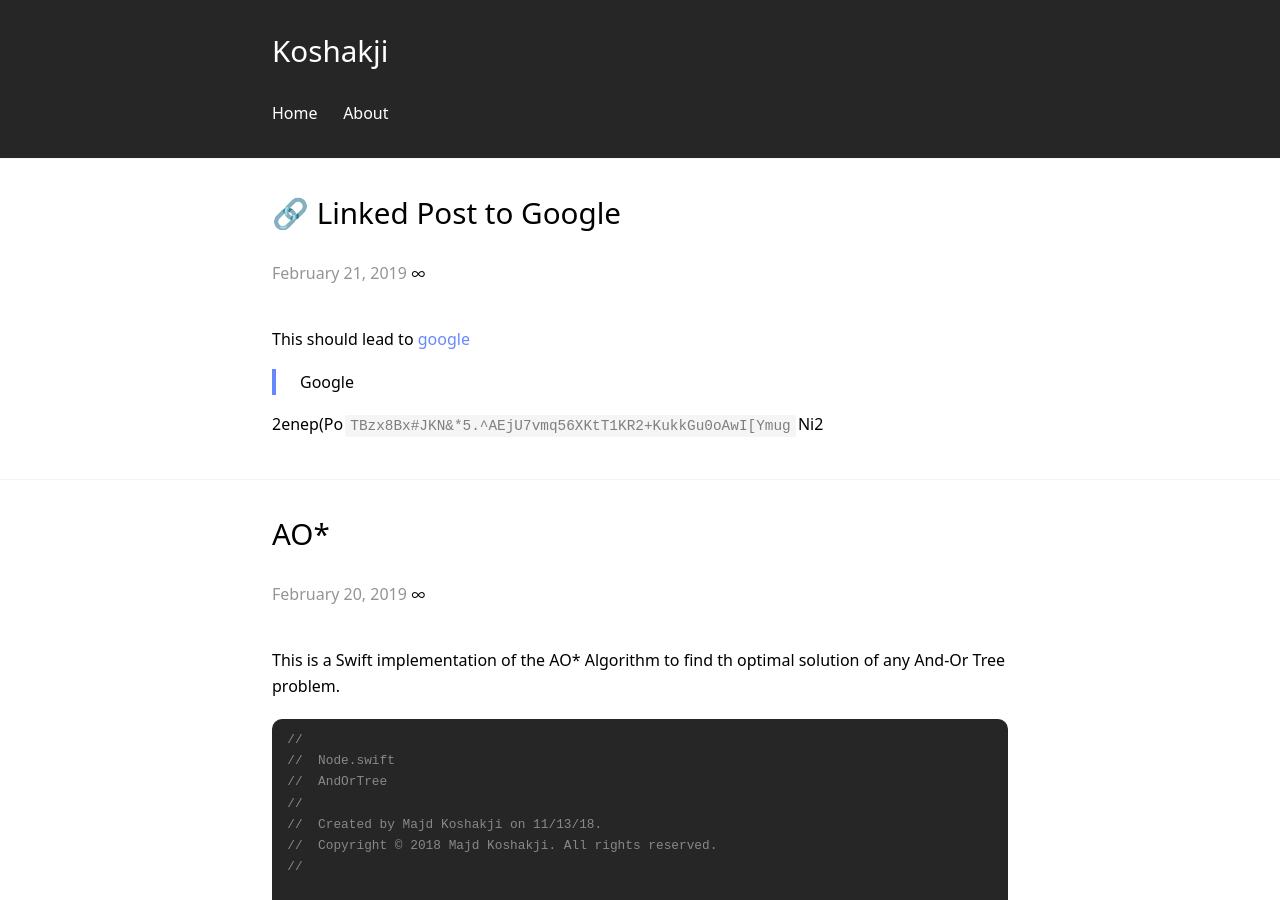
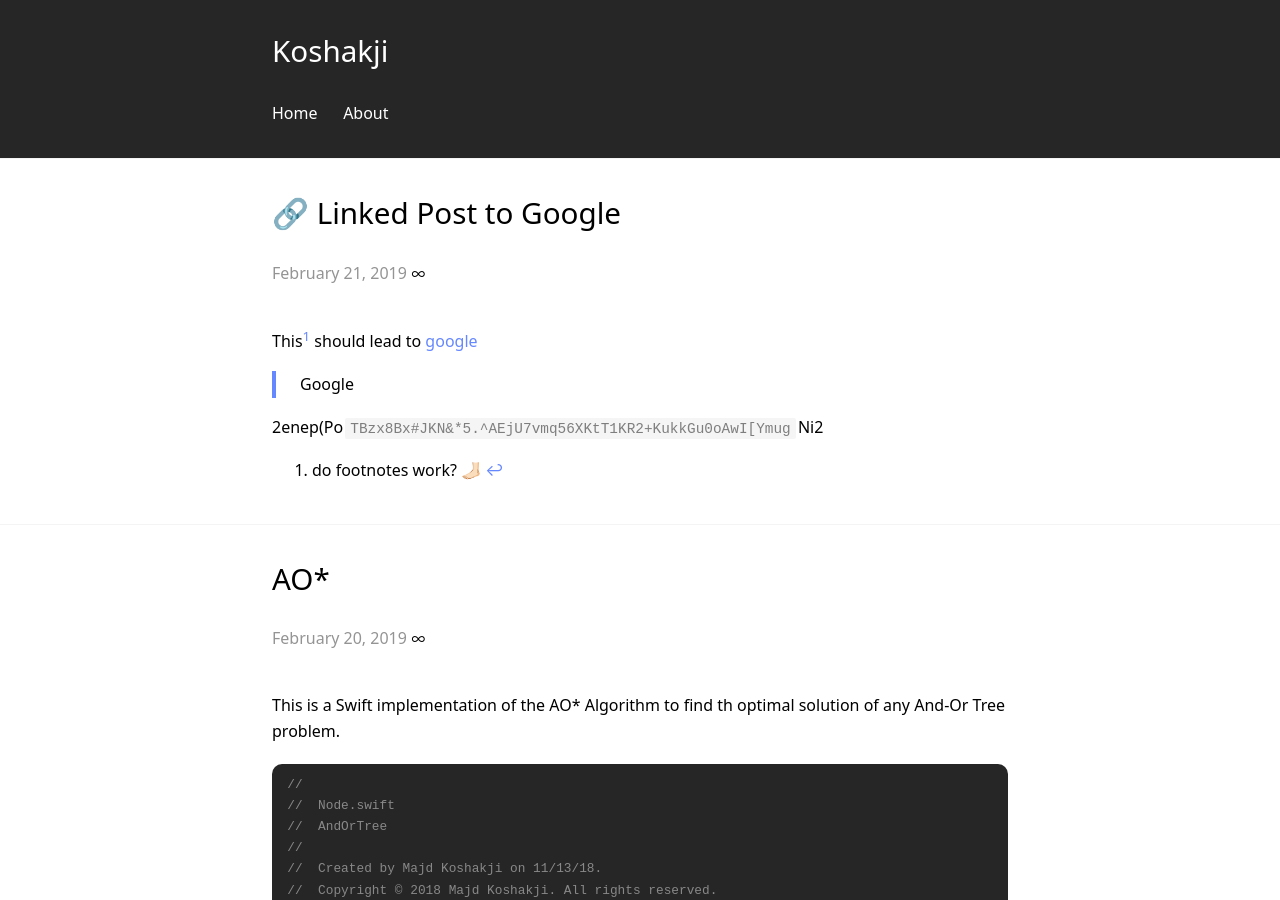
Before and after one commit to koshakji/koshakji.github.io, a Jekyll site: the page built from index.html, in a window 1280 px wide and 900 px high. Built offline with Jekyll 4.4.1, drawn with Linux system fonts in a browser that asks for light colours; the list of posts is cut into pages by our own code.

Commit message:
footnote testing

```diff
--- a/_posts/2019-02-21-linked-post-to-google.md
+++ b/_posts/2019-02-21-linked-post-to-google.md
@@ -7,8 +7,10 @@ external_url: https://google.com
 
 ---
 
-This should lead to [google](https://google.com)
+This[^1] should lead to [google](https://google.com)
 
 > Google
 
 2enep(Po`TBzx8Bx#JKN&*5.^AEjU7vmq56XKtT1KR2+KukkGu0oAwI[Ymug`Ni2
+
+[^1]: do footnotes work? 🦶🏻
```
